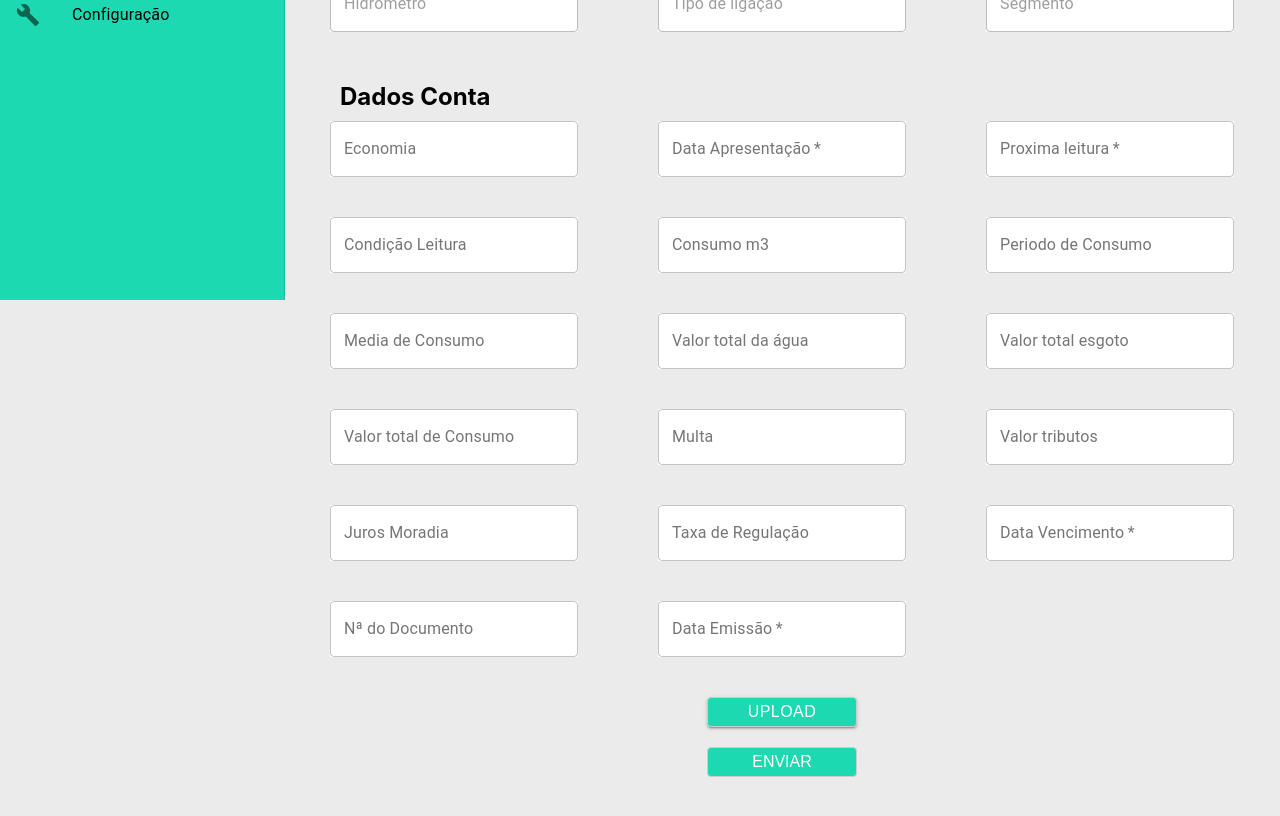
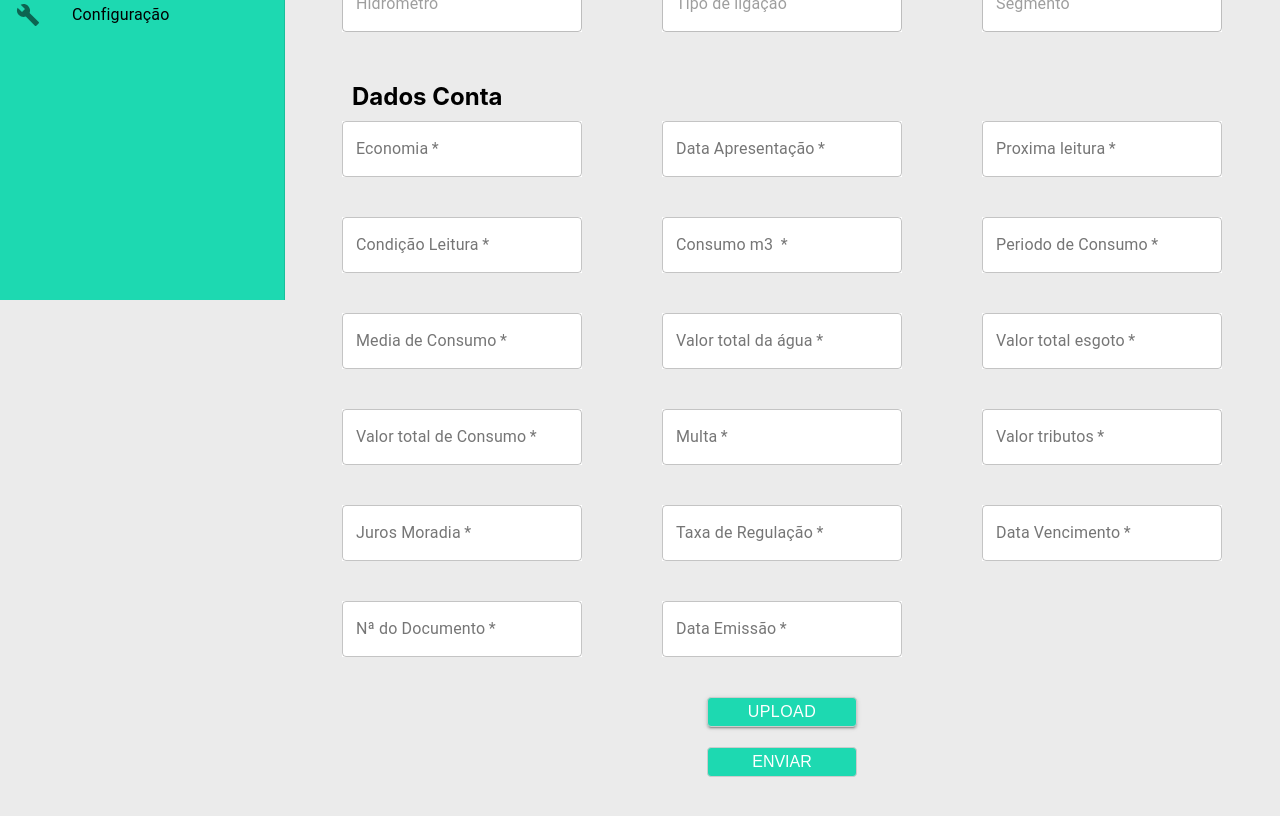
Before and after one commit to Grupo1API/TecSus, a React (Create React App) app in the folder tecsus-front/tecsus/: page /contas_agua in a window 1280 px wide. Shown: the part 500-1316 px from the top of the page. Built offline with nearby package versions, Linux system fonts and the light colour scheme.

Commit message:
add required={true} em todos os campos de todos os forms

```diff
--- a/tecsus-front/tecsus/src/pages/concessionaria/style.css
+++ b/tecsus-front/tecsus/src/pages/concessionaria/style.css
@@ -11,7 +11,7 @@
 }
 .input{
     margin-top: 10px;
-
+    width: 15rem;
     background-color: #ffffff;
 }
 .select{
--- a/tecsus-front/tecsus/src/pages/contas_agua/index.js
+++ b/tecsus-front/tecsus/src/pages/contas_agua/index.js
@@ -209,7 +209,7 @@ function ContaAgua() {
                 id="n_fornecimento"
                 className="input"
                 type="text"
-                required
+                required={true}
                 label="Numero de fornecimento"
                 placeholder="N° Fornecimento"
                 value={n_fornecimento}
@@ -232,9 +232,9 @@ function ContaAgua() {
                 className="input"
                 type="text"
                 label="Concessionaria"
-                disabled
                 value={concessionaria}
                 variant="outlined"
+                disabled
               />
             </div>
             <div className="coluna">
@@ -243,29 +243,29 @@ function ContaAgua() {
                 className="input"
                 type="number"
                 label="CEP Concessionaria"
-                disabled
                 value={cepConcessionaria}
                 variant="outlined"
+                disabled
               />
 
               <TextField
                 id="cnpj_cpf_cliente"
                 className="input"
                 type="text"
-                disabled
                 label="CNPJ/CPF Unidade"
                 placeholder="CNPJ/CPF cliente"
                 value={cpf_cnpj_cliente}
                 variant="outlined"
+                disabled
               />
               <TextField
                 id="nome"
                 className="input"
                 type="text"
                 label="Nome Unidade"
-                disabled
                 value={nome_cliente}
                 variant="outlined"
+                disabled
               />
             </div>
             <div className="coluna">
@@ -321,9 +321,9 @@ function ContaAgua() {
                 className="input"
                 type="text"
                 label="Segmento"
-                disabled
                 value={segmento}
                 variant="outlined"
+                disabled
               />
             </div>
 
@@ -333,6 +333,7 @@ function ContaAgua() {
                 id="economia"
                 className="input"
                 type="text"
+                required={true}
                 label="Economia"
                 placeholder="Economia"
                 value={economia}
@@ -343,7 +344,7 @@ function ContaAgua() {
                 id="data_apresentacao"
                 className="input"
                 type="text"
-                required
+                required={true}
                 format="##/##/####"
                 mask={["D", "D", "M", "M", "Y", "Y", "Y", "Y"]}
                 label="Data Apresentação"
@@ -357,7 +358,7 @@ function ContaAgua() {
                 id="proxima_leitura"
                 className="input"
                 type="text"
-                required
+                required={true}
                 format="##/##/####"
                 mask={["D", "D", "M", "M", "Y", "Y", "Y", "Y"]}
                 label="Proxima leitura"
@@ -372,6 +373,7 @@ function ContaAgua() {
                 id="condicao_leitura"
                 className="input"
                 type="text"
+                required={true}
                 label="Condição Leitura"
                 placeholder="Condição Leitura"
                 value={condicao_leitura}
@@ -382,6 +384,7 @@ function ContaAgua() {
                 id="consumo_m3"
                 className="input"
                 type="number"
+                required={true}
                 label="Consumo m3 "
                 placeholder="m3"
                 value={consumo_m3}
@@ -392,6 +395,7 @@ function ContaAgua() {
                 id="periodo_consumo"
                 className="input"
                 type="number"
+                required={true}
                 label="Periodo de Consumo"
                 placeholder="Periodo de Consumo"
                 value={periodo_consumo}
@@ -405,6 +409,7 @@ function ContaAgua() {
                 id="media_consumo"
                 className="input"
                 type="number"
+                required={true}
                 label="Media de Consumo"
                 placeholder="Media de Consumo"
                 value={media_consumo}
@@ -414,6 +419,7 @@ function ContaAgua() {
               <NumberFormat
                 id="subtotal_agua"
                 className="input"
+                required={true}
                 prefix={"R$ "}
                 floatValue={true}
                 value={subtotal_agua}
@@ -429,6 +435,7 @@ function ContaAgua() {
               <NumberFormat
                 id="subtotal_esgoto"
                 className="input"
+                required={true}
                 prefix={"R$ "}
                 floatValue={true}
                 value={subtotal_esgoto}
@@ -446,6 +453,7 @@ function ContaAgua() {
               <NumberFormat
                 id="vtConsumo"
                 className="input"
+                required={true}
                 prefix={"R$ "}
                 floatValue={true}
                 value={vtConsumo}
@@ -461,6 +469,7 @@ function ContaAgua() {
               <NumberFormat
                 id="multa"
                 className="input"
+                required={true}
                 floatValue={true}
                 prefix={"R$ "}
                 value={multa}
@@ -476,6 +485,7 @@ function ContaAgua() {
               <NumberFormat
                 id="at_monet"
                 className="input"
+                required={true}
                 floatValue={true}
                 prefix={"R$ "}
                 value={at_monet}
@@ -493,6 +503,7 @@ function ContaAgua() {
               <NumberFormat
                 id="juros_moradia"
                 className="input"
+                required={true}
                 floatValue={true}
                 prefix={"R$"}
                 value={juros_moradia}
@@ -508,6 +519,7 @@ function ContaAgua() {
               <NumberFormat
                 id="taxa_regulacao"
                 className="input"
+                required={true}
                 floatValue={true}
                 prefix={"R$"}
                 value={taxa_regulacao}
@@ -524,9 +536,9 @@ function ContaAgua() {
                 id="data_vencimento"
                 className="input"
                 type="text"
+                required={true}
                 format="##/##/####"
                 mask={["D", "D", "M", "M", "Y", "Y", "Y", "Y"]}
-                required
                 value={data_vencimento}
                 label="Data Vencimento"
                 placeholder="Data Vencimento"
@@ -540,6 +552,7 @@ function ContaAgua() {
                 id="documento"
                 className="input"
                 type="number"
+                required={true}
                 label="Nª do Documento"
                 placeholder="Nª do Documento"
                 value={documento}
@@ -550,9 +563,9 @@ function ContaAgua() {
                 id="data_emissao"
                 className="input"
                 type="text"
+                required={true}
                 format="##/##/####"
                 mask={["D", "D", "M", "M", "Y", "Y", "Y", "Y"]}
-                required
                 label="Data Emissão"
                 placeholder="Data Emissão"
                 customInput={TextField}
--- a/tecsus-front/tecsus/src/pages/contas_agua/style.css
+++ b/tecsus-front/tecsus/src/pages/contas_agua/style.css
@@ -11,6 +11,7 @@
 }
 .input{
     margin-top: 10px;
+    width: 15rem;
     background-color: #ffffff;
 }
 .btn-upload{
--- a/tecsus-front/tecsus/src/pages/contas_energia/style.css
+++ b/tecsus-front/tecsus/src/pages/contas_energia/style.css
@@ -5,6 +5,7 @@
 }
 .input{
     margin-top: 10px;
+    width: 15rem;
     background-color: #ffffff;
 }
 .btn-upload{
--- a/tecsus-front/tecsus/src/pages/contrato_agua/style.css
+++ b/tecsus-front/tecsus/src/pages/contrato_agua/style.css
@@ -6,22 +6,12 @@
     height: 120vh;
     padding-top:20px ;
 }
-
-/* Não sei a função desse trecho de codigo e não apaguei por esse motivo. Vitória
-input[type=number]::-webkit-inner-spin-button {
-    -webkit-appearance: none;
-
-}
-input[type=number] {
-   -moz-appearance: textfield;
-   appearance: textfield;
-} */
-
 .cadastro{
     margin-top: 40px;
 }
 .input{
     margin-top: 10px;
+    width: 15rem;
     background-color: #ffffff;
 }
 .coluna{
--- a/tecsus-front/tecsus/src/pages/contrato_energia/style.css
+++ b/tecsus-front/tecsus/src/pages/contrato_energia/style.css
@@ -11,6 +11,7 @@
 }
 .input{
     margin-top: 10px;
+    width: 15rem;
     background-color: #ffffff;
 }
 .coluna{
--- a/tecsus-front/tecsus/src/pages/unidade/index.js
+++ b/tecsus-front/tecsus/src/pages/unidade/index.js
@@ -85,6 +85,7 @@ function Unidade(){
                                 id='nome'
                                 className='input'
                                 type='text'
+                                required={true}
                                 placeholder='Nome'
                                 label="Nome"
                                 value={nome}
@@ -96,6 +97,7 @@ function Unidade(){
                                 id='cpf_cnpj'
                                 className='input'
                                 type='text'
+                                required={true}
                                 placeholder='CPF/CNPJ'
                                 label="CPF/CNPJ"
                                 value={cpf_cnpj}
@@ -106,6 +108,7 @@ function Unidade(){
                                 format="(##) #####-####"
                                 id='telefone'
                                 className='input'
+                                required={true}
                                 mask="_"
                                 value={telefone}
                                 label="Telefone/Celular"
@@ -125,6 +128,7 @@ function Unidade(){
                                 className='input'
                                 id='email'
                                 type='email'
+                                required={true}
                                 label="email"
                                 placeholder='teste@teste.com'
                                 value={email}
@@ -136,6 +140,7 @@ function Unidade(){
                                 id='cep'
                                 className='input'
                                 type='text'
+                                required={true}
                                 placeholder='CEP'
                                 label="CEP"
                                 value={cep}
@@ -198,6 +203,7 @@ function Unidade(){
                                 id='num_resid'
                                 className='input'
                                 type='text'
+                                required={true}
                                 placeholder='N° Residencial/Empresarial'
                                 label="N° Residencial/Empresarial"
                                 value={num_resid}
```
Also changed, not shown: tecsus-front/tecsus/src/pages/concessionaria/index.js (+8 -1 lines), tecsus-front/tecsus/src/pages/contas_energia/index.js (+12 -2 lines), tecsus-front/tecsus/src/pages/contrato_agua/index.js (+6 -2 lines), tecsus-front/tecsus/src/pages/contrato_energia/index.js (+9 -2 lines), 1 other file (tests, documents, lock files or other folders).
